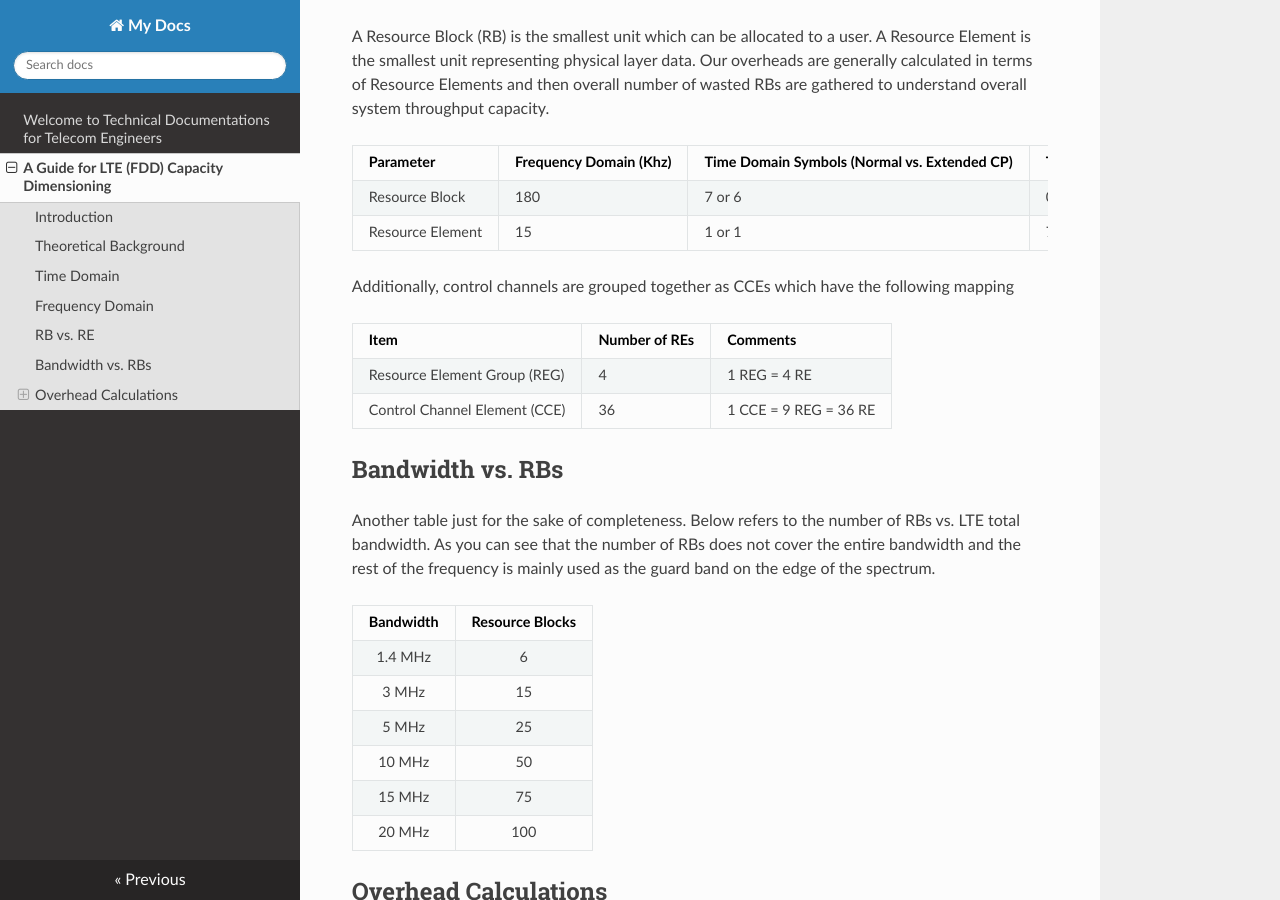
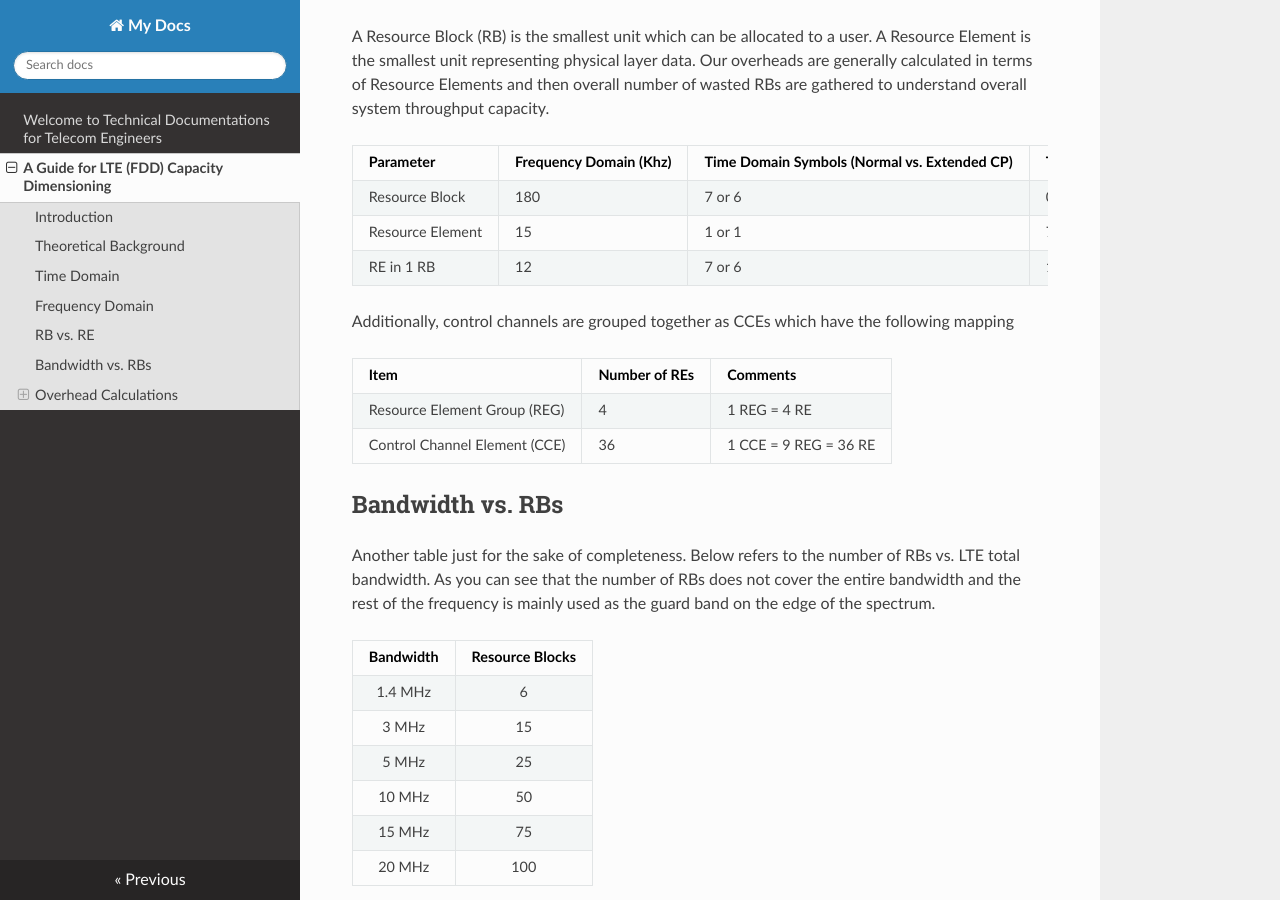
Before and after one commit to aliasgherman/documentations, an MkDocs documentation site: the page built from docs/ltefdddimensioning.md, in a window 1280 px wide and 900 px high, scrolled down 1692 px. Built offline with MkDocs 1.6.1, drawn with Linux system fonts in a browser that asks for light colours; nearby versions of some CDN libraries.

Commit message:
Update ltefdddimensioning.md

```diff
--- a/docs/ltefdddimensioning.md
+++ b/docs/ltefdddimensioning.md
@@ -65,10 +65,11 @@ In simplest term, we shall work our way to list down the overall available resou
 
 A Resource Block (RB) is the smallest unit which can be allocated to a user. A Resource Element is the smallest unit representing physical layer data. Our overheads are generally calculated in terms of Resource Elements and then overall number of wasted RBs are gathered to understand overall system throughput capacity.
 
-| Parameter          | Frequency   Domain (Khz) | Time Domain   Symbols (Normal vs. Extended CP) | Time Domain   (ms) (Normal vs. Extended) |
-|--------------------|--------------------------|------------------------------------------------|------------------------------------------|
-| Resource Block     | 180                      | 7 or 6                                         | 0.5 for both                             |
-| Resource   Element | 15                       | 1 or 1                                         | 71.4us or 83.33us                        |
+| Parameter          | Frequency   Domain (Khz) | Time   Domain Symbols (Normal vs. Extended CP) | Time   Domain (ms) (Normal vs. Extended)   |
+|--------------------|--------------------------|------------------------------------------------|--------------------------------------------|
+| Resource   Block   | 180                      | 7 or 6                                         | 0.5 for   both                             |
+| Resource   Element | 15                       | 1 or 1                                         | 71.4us or   83.33us                        |
+| RE in 1 RB         | 12                       | 7 or 6                                         | 1RB = 84RE (Normal CP), 72RE (Extended CP) |
 
 Additionally, control channels are grouped together as CCEs which have the following mapping
 
```
